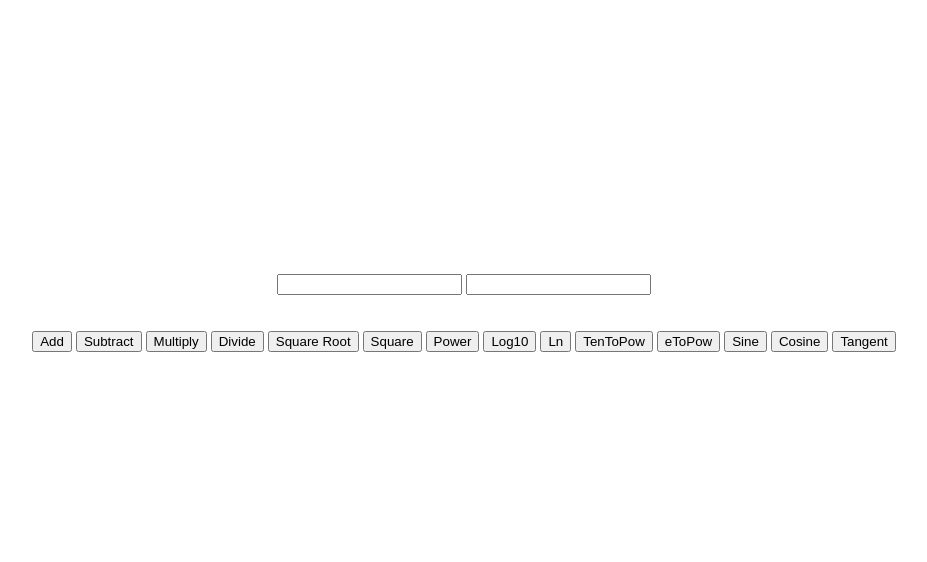
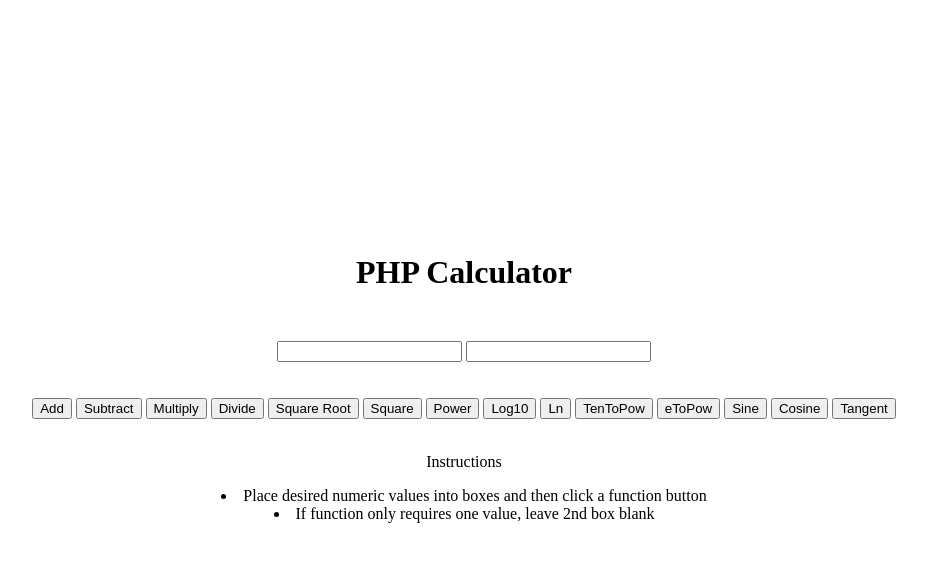
Before and after one commit to haynet3/ITWS-Web-Systems, a PHP site: page /lab6/calculator.php in a window 1280 px wide. Shown: the top 562 px of the page, without its empty margins (176-1103 px from the left). Run offline with PHP 8.4, Linux system fonts and the light colour scheme.

Commit message:
Update calculator.php

```diff
--- a/lab6/calculator.php
+++ b/lab6/calculator.php
@@ -257,6 +257,7 @@ class Tangent extends Operation {
 <html>
 <head>
 <title>PHP Calculator</title>
+<h1>PHP Calculator</h1>
 </head>
 <body>
   <pre id="result">
@@ -297,7 +298,15 @@ class Tangent extends Operation {
     <input type="submit" name="cos" value="Cosine"/>
     <input type="submit" name="tan" value="Tangent"/>
   </form>
+  <br>
+  <br>
+  <div id="box">
+    <p>Instructions</p>
+  </div>
   <?php echo "<link rel='stylesheet' type='text/css' href='style.css' />"; ?>
+  <li>Place desired numeric values into boxes and then click a function button</li>
+  <li>If function only requires one value, leave 2nd box blank</li>
+
 
 </body>
 </html>
```
